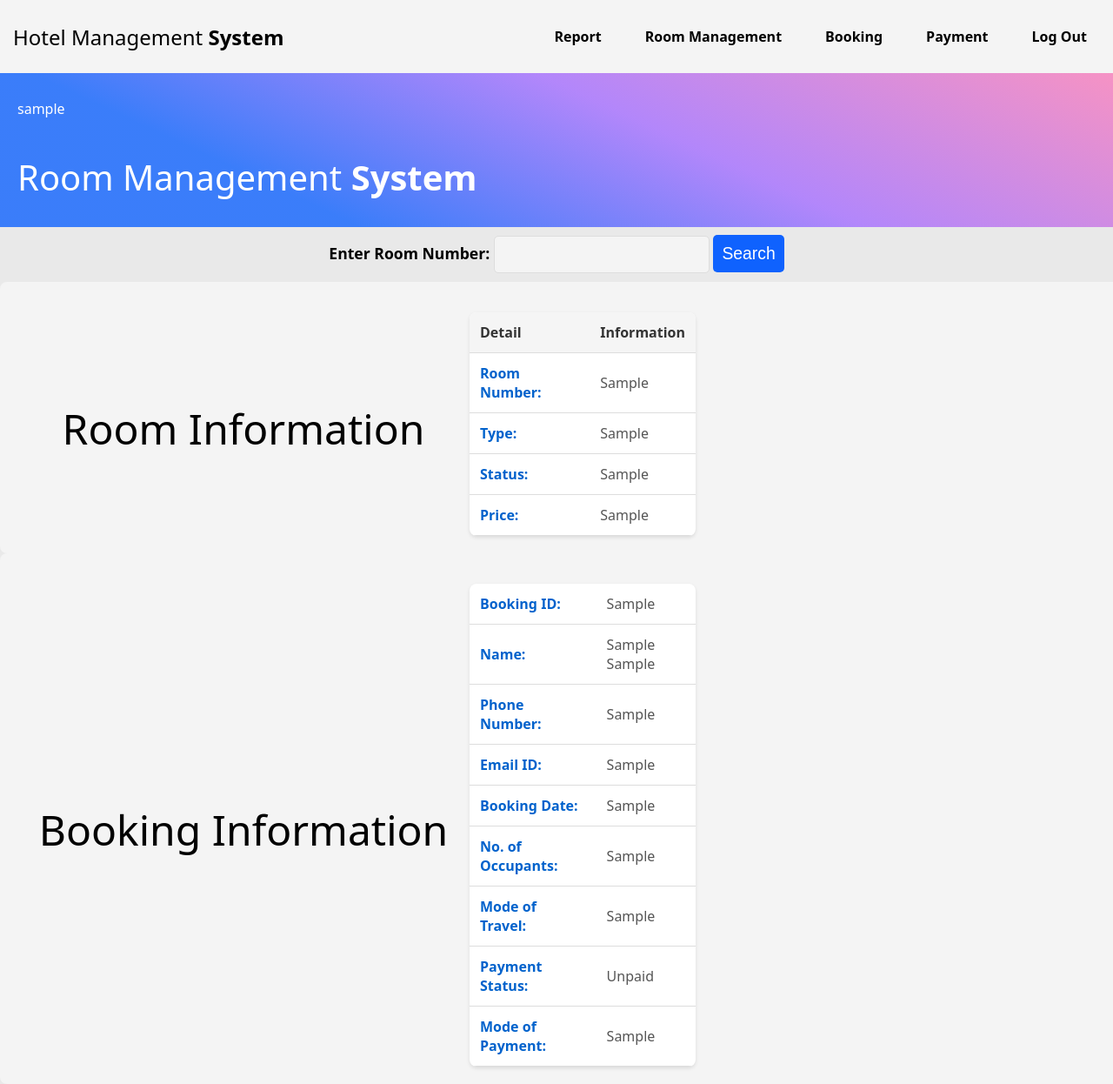
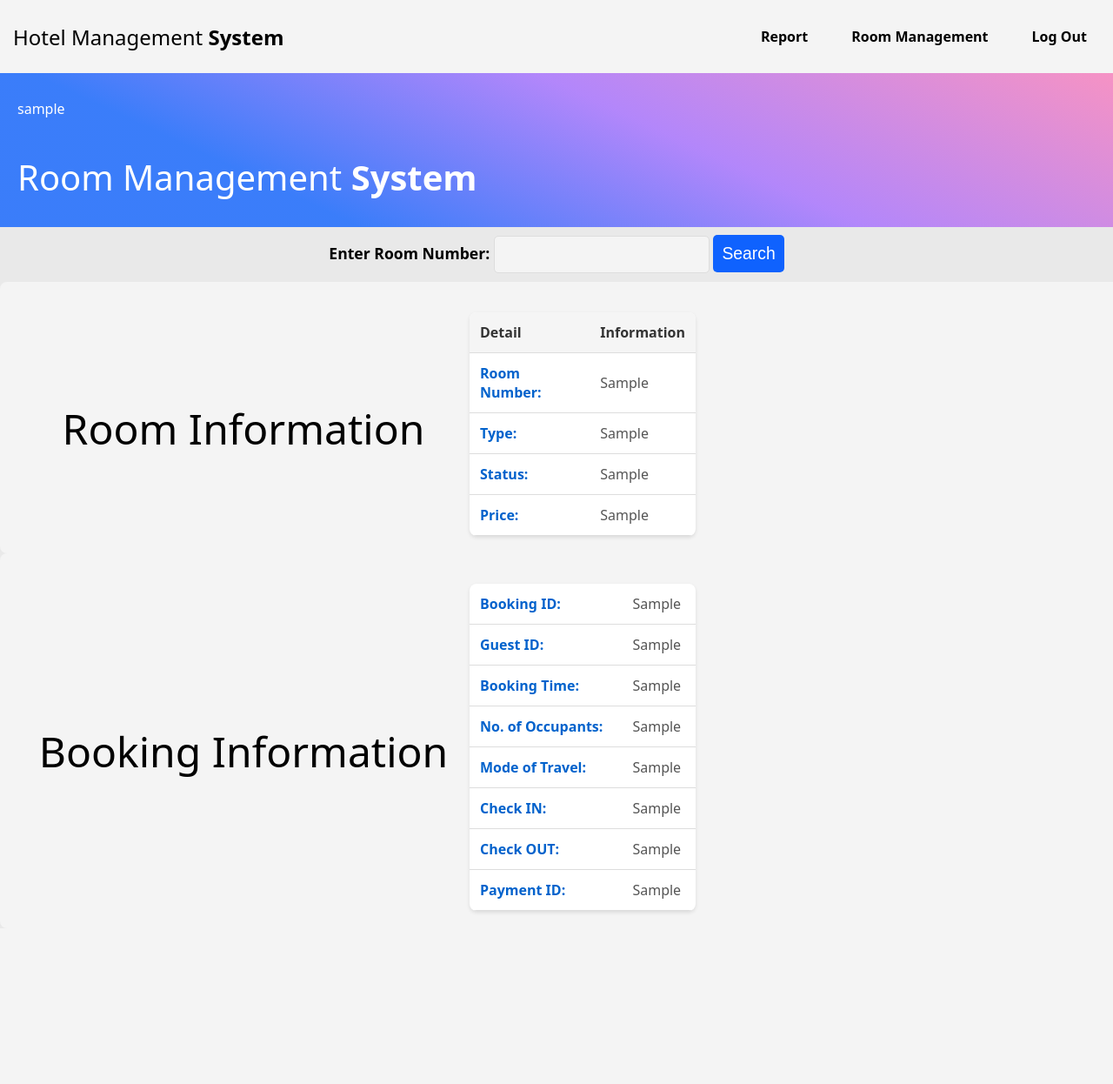
Before and after one commit to Irwindeep/csl4030, a Flask app: template Assignment 1/HotelManagement/templates/room_management.html in a window 1280 px wide. Shown: the whole page at 87% size. After the commit the page ends 1049 px from the top, so only its background shows below. Run offline with Flask 3, Linux system fonts and the light colour scheme; the template is opened without the code that fills it: most values are stand-ins (such as "Sample title", 1, 10 or a date in 2020); some libraries are stand-ins or nearby versions.

Commit message:
Finalised

```diff
--- a/Assignment 1/HotelManagement/app.py
+++ b/Assignment 1/HotelManagement/app.py
@@ -1,4 +1,4 @@
-from flask import Flask, render_template, request, redirect, url_for, session # type: ignore
+from flask import Flask, render_template, request, redirect, url_for, session
 import MySQLdb
 import os
 import hashlib
@@ -55,7 +55,10 @@
         cursor.execute("SELECT * FROM bookings")
         bookings = cursor.fetchall()
 
-        cursor.execute("SELECT SUM(r.price * DATEDIFF(b.booking_till, b.booking_date)) AS total_revenue, (COUNT(DISTINCT b.room_no) / (SELECT COUNT(room_no) FROM rooms)) * 100 AS occupancy_percentage FROM  bookings b JOIN rooms r ON b.room_no = r.room_no")
+        cursor.execute('''SELECT
+                        (SELECT SUM(amount) FROM payments) AS total_payments,
+                        (SELECT COUNT(*) FROM rooms WHERE status = 'Booked')/ (SELECT COUNT(*) FROM rooms)*100 AS booked_ratio;
+                    ''')
         reports = cursor.fetchone()
         report_ = []
         for rep in reports: report_.append(str(rep))
@@ -74,30 +77,21 @@
         room_info = cursor.fetchone()
 
         booking_info = None
-        if room_info and room_info[1]:  # Assuming room_info[1] is the status column
+        if room_info:
             cursor.execute("SELECT * FROM bookings WHERE room_no = %s", (room_number,))
             booking_info = cursor.fetchone()
 
-        if room_info:
             return render_template('room_management.html', room_info=room_info, booking_info=booking_info, username=session['username'])
         else:
             error = f"No information found for room number {room_number}"
             return render_template('room_management.html', error=error, username=session['username'])
     return render_template('room_management.html', username=session['username'])
 
-
-@app.route('/booking')
-def booking():
-    return render_template('booking.html')
-
-@app.route('/payment')
-def payment():
-    return render_template('payment.html')
-
 @app.route('/logout')
 def logout():
-    return render_template('logout.html')
+    session.clear()
+    return redirect(url_for('login'))
 
 
 if __name__ == '__main__':
-    app.run(debug=True)
+    app.run(host='0.0.0.0', port=5000, debug=True)
--- a/Assignment 1/HotelManagement/templates/index.html
+++ b/Assignment 1/HotelManagement/templates/index.html
@@ -6,7 +6,7 @@
     <link rel="stylesheet" href="{{ url_for('static', filename='index.css') }}">
 </head>
 <body>
-    <h1>Welcome to the Art Platform</h1>
+    <h1>Welcome to the Hotel Management Platform</h1>
     <a href="{{ url_for('login') }}">Login</a>
 
 </body>
--- a/Assignment 1/HotelManagement/templates/room_management.html
+++ b/Assignment 1/HotelManagement/templates/room_management.html
@@ -12,8 +12,6 @@
         <ul class="nav-links">
             <li><a href="{{ url_for('report') }}" id="default-page">Report</a></li>
             <li><a href="{{ url_for('room_management') }}">Room Management</a></li>
-            <li><a href="{{ url_for('booking') }}">Booking</a></li>
-            <li><a href="{{ url_for('payment') }}">Payment</a></li>
             <li><a href="{{ url_for('logout') }}">Log Out</a></li>
         </ul>
         <div class="menu-toggle">
@@ -81,36 +79,32 @@
                     <td>{{ booking_info[0] }}</td>
                 </tr>
                 <tr>
-                    <td>Name:</td>
-                    <td>{{ booking_info[4] + " " + booking_info[5] }}</td>
-                </tr>
-                <tr>
-                    <td>Phone Number:</td>
+                    <td>Guest ID:</td>
                     <td>{{ booking_info[2] }}</td>
                 </tr>
                 <tr>
-                    <td>Email ID:</td>
+                    <td>Booking Time:</td>
                     <td>{{ booking_info[3] }}</td>
                 </tr>
                 <tr>
-                    <td>Booking Date:</td>
+                    <td>No. of Occupants:</td>
+                    <td>{{ booking_info[4] }}</td>
+                </tr>
+                <tr>
+                    <td>Mode of Travel:</td>
+                    <td>{{ booking_info[5] }}</td>
+                </tr>
+                <tr>
+                    <td>Check IN:</td>
                     <td>{{ booking_info[6] }}</td>
                 </tr>
                 <tr>
-                    <td>No. of Occupants:</td>
+                    <td>Check OUT:</td>
                     <td>{{ booking_info[7] }}</td>
                 </tr>
                 <tr>
-                    <td>Mode of Travel:</td>
+                    <td>Payment ID:</td>
                     <td>{{ booking_info[8] }}</td>
-                </tr>
-                <tr>
-                    <td>Payment Status:</td>
-                    <td>{{ 'Paid' if booking_info[10] == 1 else 'Unpaid' }}</td>
-                </tr>
-                <tr>
-                    <td>Mode of Payment:</td>
-                    <td>{{ booking_info[9] }}</td>
                 </tr>
                 <!-- Add more booking details as needed -->
             </tbody>
```
Also changed, not shown: Assignment 1/HotelManagement/templates/report.html (+7 -11 lines), 2 other files.
